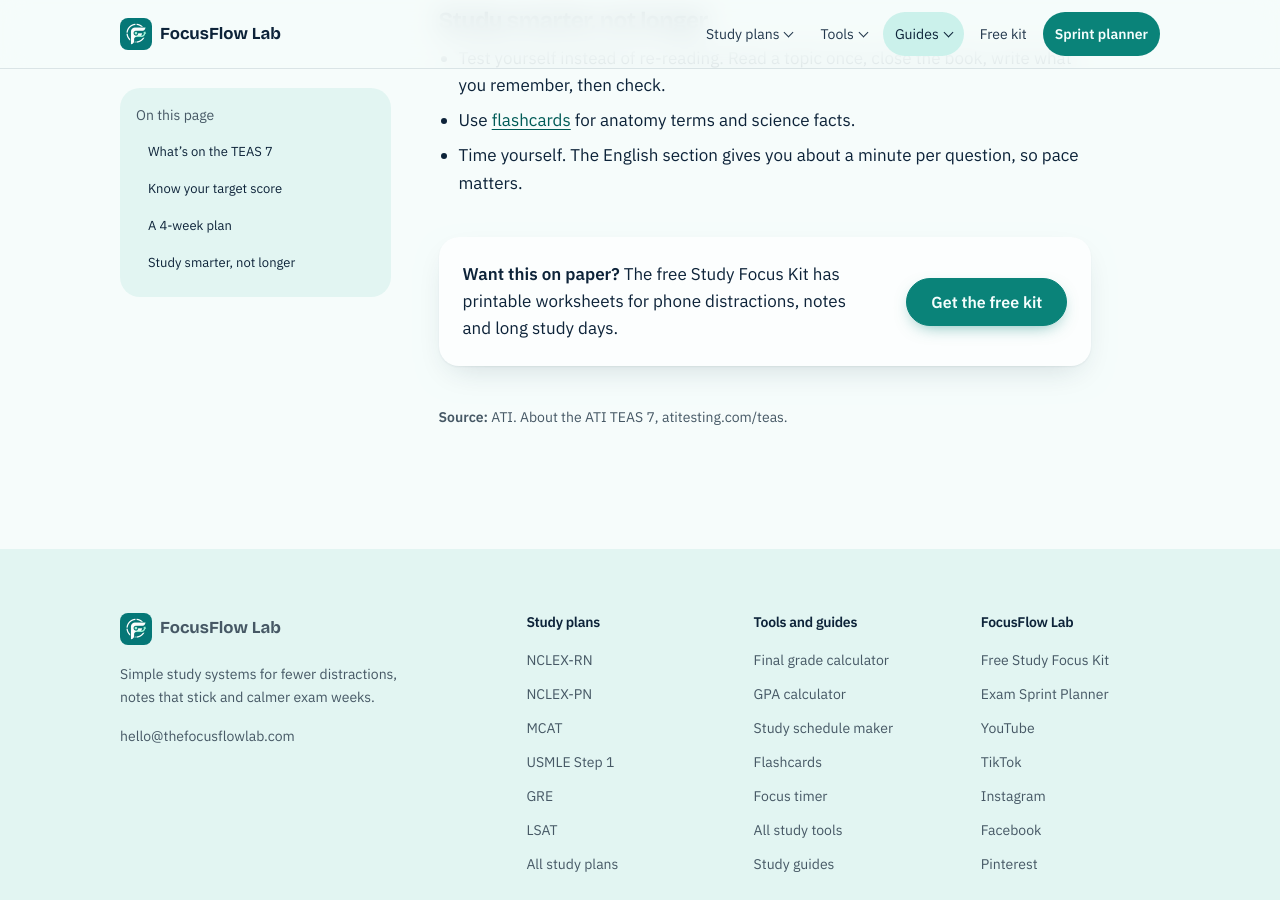
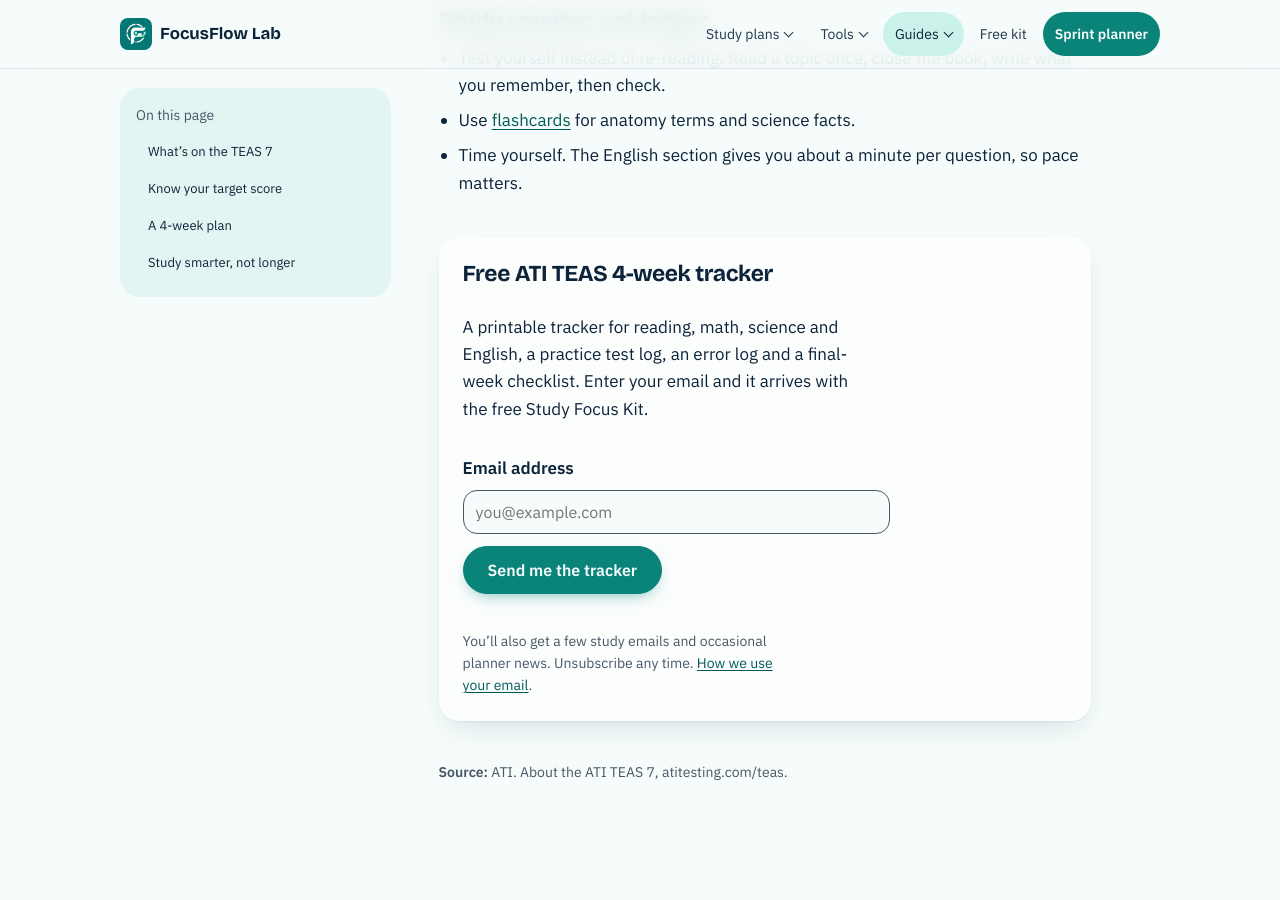
Before and after one commit to focusflowlab/focusflowlab.github.io, a Jekyll site: the page guides/how-to-study-for-the-teas/index.html, which Jekyll copies as it is, in a window 1280 px wide and 900 px high, scrolled down 1412 px. Built offline with Jekyll 4.4.1, drawn with Linux system fonts in a browser that asks for light colours.

Commit message:
Free MCAT and TEAS tracker signups on their plan and guide pages
Co-Authored-By: Claude Opus 5.5 <noreply@anthropic.com>

```diff
--- a/_tools/exams.py
+++ b/_tools/exams.py
@@ -5,6 +5,7 @@ Edit the EXAMS data below, never the generated pages by hand.
 JS task strings use typographic apostrophes (’) only, so single quotes never break them.
 """
 import json, pathlib, html
+from common import TRACKER_FORM, TRACKERS
 
 ROOT = pathlib.Path(__file__).resolve().parent.parent
 TODAY = "2026-10-26"
@@ -703,7 +704,7 @@ def page(e):
         </div>
       </section>
 
-      <aside class="kit" aria-label="Free Study Focus Kit">
+{(TRACKER_FORM(e['slug'], '      ') + chr(10) + chr(10)) if e['slug'] in TRACKERS else ''}      <aside class="kit" aria-label="Free Study Focus Kit">
         <div>
           <h2>Staying focused is the hard part.</h2>
           <p>The free Study Focus Kit has 5 printable worksheets for phone distractions, notes that stick and long study days, plus a free printable study planner.</p>
--- a/guides/how-to-study-for-the-nclex/index.html
+++ b/guides/how-to-study-for-the-nclex/index.html
@@ -240,7 +240,7 @@
 <li><strong>Spaced review.</strong> Come back to weak topics after a day, a few days and a week. The <a href="/tools/spaced-review/">spaced review calendar</a> schedules it.</li>
 </ul>
 
-        <aside class="sheet guide-kit tracker-offer" aria-label="Free NCLEX tracker">
+        <aside class="sheet guide-kit tracker-offer" aria-label="Free NCLEX-RN 6-week tracker">
           <h2 class="tracker-title">Free NCLEX-RN 6-week tracker</h2>
           <p>A printable test plan tracker for every client needs category, a weekly question log, an error log and a final-week checklist. Enter your email and it arrives with the free Study Focus Kit.</p>
           <form class="kit-form" id="kit-form" action="https://assets.mailerlite.com/jsonp/2740917/forms/202322886786024656/subscribe" method="post" novalidate>
--- a/guides/how-to-study-for-the-teas/index.html
+++ b/guides/how-to-study-for-the-teas/index.html
@@ -243,9 +243,21 @@
 <li>Time yourself. The English section gives you about a minute per question, so pace matters.</li>
 </ul>
 
-        <aside class="sheet guide-kit" aria-label="Free Study Focus Kit">
-          <p><strong>Want this on paper?</strong> The free Study Focus Kit has printable worksheets for phone distractions, notes and long study days.</p>
-          <a class="btn" href="/#free-kit">Get the free kit</a>
+        <aside class="sheet guide-kit tracker-offer" aria-label="Free ATI TEAS 4-week tracker">
+          <h2 class="tracker-title">Free ATI TEAS 4-week tracker</h2>
+          <p>A printable tracker for reading, math, science and English, a practice test log, an error log and a final-week checklist. Enter your email and it arrives with the free Study Focus Kit.</p>
+          <form class="kit-form" id="kit-form" action="https://assets.mailerlite.com/jsonp/2740917/forms/202322886786024656/subscribe" method="post" novalidate>
+            <label for="kit-email">Email address</label>
+            <div class="kit-row">
+              <input type="email" id="kit-email" name="fields[email]" autocomplete="email" required placeholder="you@example.com" aria-describedby="kit-status">
+              <button class="btn" type="submit">Send me the tracker</button>
+            </div>
+            <div class="kit-trap" aria-hidden="true"><label for="kit-website">Leave this empty</label><input type="text" id="kit-website" name="website" tabindex="-1" autocomplete="off"></div>
+            <input type="hidden" name="ml-submit" value="1">
+            <input type="hidden" name="anticsrf" value="true">
+            <p class="kit-status" id="kit-status" role="status" aria-live="polite"></p>
+          </form>
+          <p class="form-note">You’ll also get a few study emails and occasional planner news. Unsubscribe any time. <a href="/privacy.html#focusflow-lab-email-list-and-shop">How we use your email</a>.</p>
         </aside>
         <p class="refs"><strong>Source:</strong> ATI. About the ATI TEAS 7, atitesting.com/teas.</p>
         </article>
```
Also changed, not shown: _tools/common.py (+26 -16 lines), _tools/guides.py (+4 -4 lines), guides/mcat-study-schedule-3-months/index.html (+15 -3 lines), study-plan/mcat/index.html (+17 -0 lines), study-plan/teas/index.html (+17 -0 lines).
